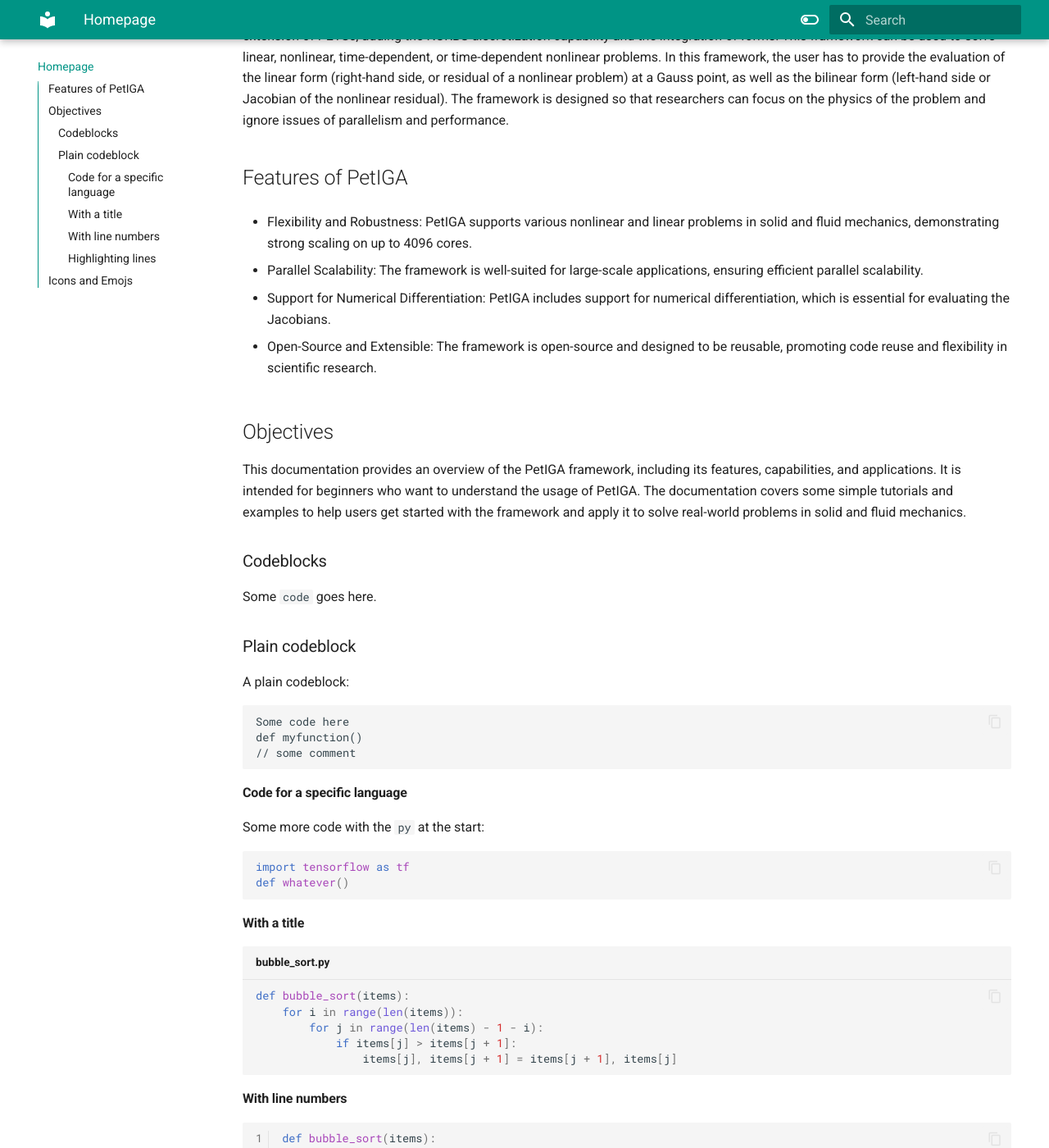
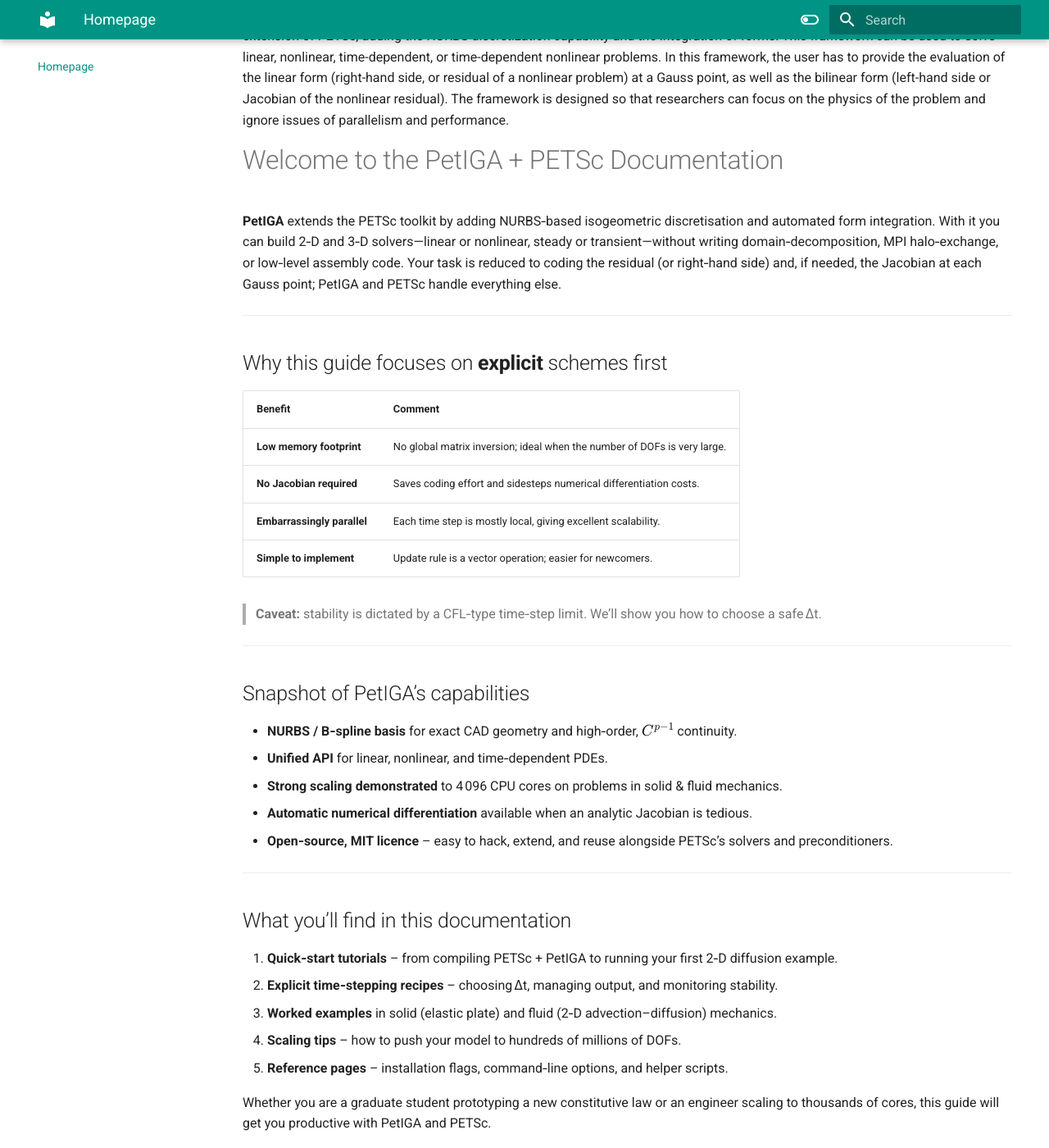
Before and after one commit to Aditya0809/Documentation, an MkDocs documentation site: the page built from docs/index.md, in a window 1280 px wide and 1400 px high, scrolled down 222 px. Shown: the whole window at 82% size. Built offline with MkDocs 1.6.1 and Material for MkDocs 9.7.7, drawn with Linux system fonts in a browser that asks for light colours; emoji names are drawn with the system emoji font.

Commit message:
homepage2

````diff
--- a/docs/index.md
+++ b/docs/index.md
@@ -3,34 +3,44 @@
 [PetIGA](https://github.com/dalcinl/PetIGA) is a software framework that approximates the solution of partial differential equations using isogeometric analysis. It is an extension of PETSc, adding the NURBS discretization capability and the integration of forms. This framework can be used to solve linear, nonlinear, time-dependent, or time-dependent nonlinear problems. In this framework, the user has to provide the evaluation of the linear form (right-hand side, or residual of a nonlinear problem) at a Gauss point, as well as the bilinear form (left-hand side or Jacobian of the nonlinear residual). The framework is designed so that researchers can focus on the physics of the problem and ignore issues of parallelism and performance.
 
 
-## Features of PetIGA
+# Welcome to the PetIGA + PETSc Documentation
 
+**PetIGA** extends the PETSc toolkit by adding NURBS‐based isogeometric discretisation and automated form integration.  With it you can build 2‑D and 3‑D solvers—linear or nonlinear, steady or transient—without writing domain‑decomposition, MPI halo‑exchange, or low‑level assembly code.  Your task is reduced to coding the residual (or right‑hand side) and, if needed, the Jacobian at each Gauss point; PetIGA and PETSc handle everything else.
 
-* Flexibility and Robustness: PetIGA supports various nonlinear and linear problems in solid and fluid mechanics, demonstrating strong scaling on up to 4096 cores.
+---
 
-* Parallel Scalability: The framework is well-suited for large-scale applications, ensuring efficient parallel scalability.
+## Why this guide focuses on **explicit** schemes first
 
-* Support for Numerical Differentiation: PetIGA includes support for numerical differentiation, which is essential for evaluating the Jacobians.
+| Benefit | Comment |
+|---------|---------|
+| **Low memory footprint** | No global matrix inversion; ideal when the number of DOFs is very large. |
+| **No Jacobian required** | Saves coding effort and sidesteps numerical differentiation costs. |
+| **Embarrassingly parallel** | Each time step is mostly local, giving excellent scalability. |
+| **Simple to implement** | Update rule is a vector operation; easier for newcomers. |
 
-* Open-Source and Extensible: The framework is open-source and designed to be reusable, promoting code reuse and flexibility in scientific research.
+> **Caveat:** stability is dictated by a CFL‑type time‐step limit.  We’ll show you how to choose a safe Δt.
 
-## Objectives
+---
 
-This documentation provides an overview of the PetIGA framework, including its features, capabilities, and applications. It is intended for beginners who want to understand the usage of PetIGA. The documentation covers some simple tutorials and examples to help users get started with the framework and apply it to solve real-world problems in solid and fluid mechanics.
+## Snapshot of PetIGA’s capabilities
 
-### Codeblocks
+* **NURBS / B‑spline basis** for exact CAD geometry and high‑order, \(C^{p-1}\) continuity.
+* **Unified API** for linear, nonlinear, and time‑dependent PDEs.
+* **Strong scaling demonstrated** to 4 096 CPU cores on problems in solid & fluid mechanics.
+* **Automatic numerical differentiation** available when an analytic Jacobian is tedious.
+* **Open‑source, MIT licence** – easy to hack, extend, and reuse alongside PETSc’s solvers and preconditioners.
 
-Some `code` goes here.
+---
 
-### Plain codeblock
+## What you’ll find in this documentation
 
-A plain codeblock:
+1. **Quick‑start tutorials** – from compiling PETSc + PetIGA to running your first 2‑D diffusion example.
+2. **Explicit time‑stepping recipes** – choosing Δt, managing output, and monitoring stability.
+3. **Worked examples** in solid (elastic plate) and fluid (2‑D advection–diffusion) mechanics.
+4. **Scaling tips** – how to push your model to hundreds of millions of DOFs.
+5. **Reference pages** – installation flags, command‑line options, and helper scripts.
 
-```
-Some code here
-def myfunction()
-// some comment
-```
+Whether you are a graduate student prototyping a new constitutive law or an engineer scaling to thousands of cores, this guide will get you productive with PetIGA and PETSc.
 
 #### Code for a specific language
 
````
Also changed, not shown: docs/installation.md (+3 -3 lines), docs/tutorial.md (line endings or trailing spaces).
